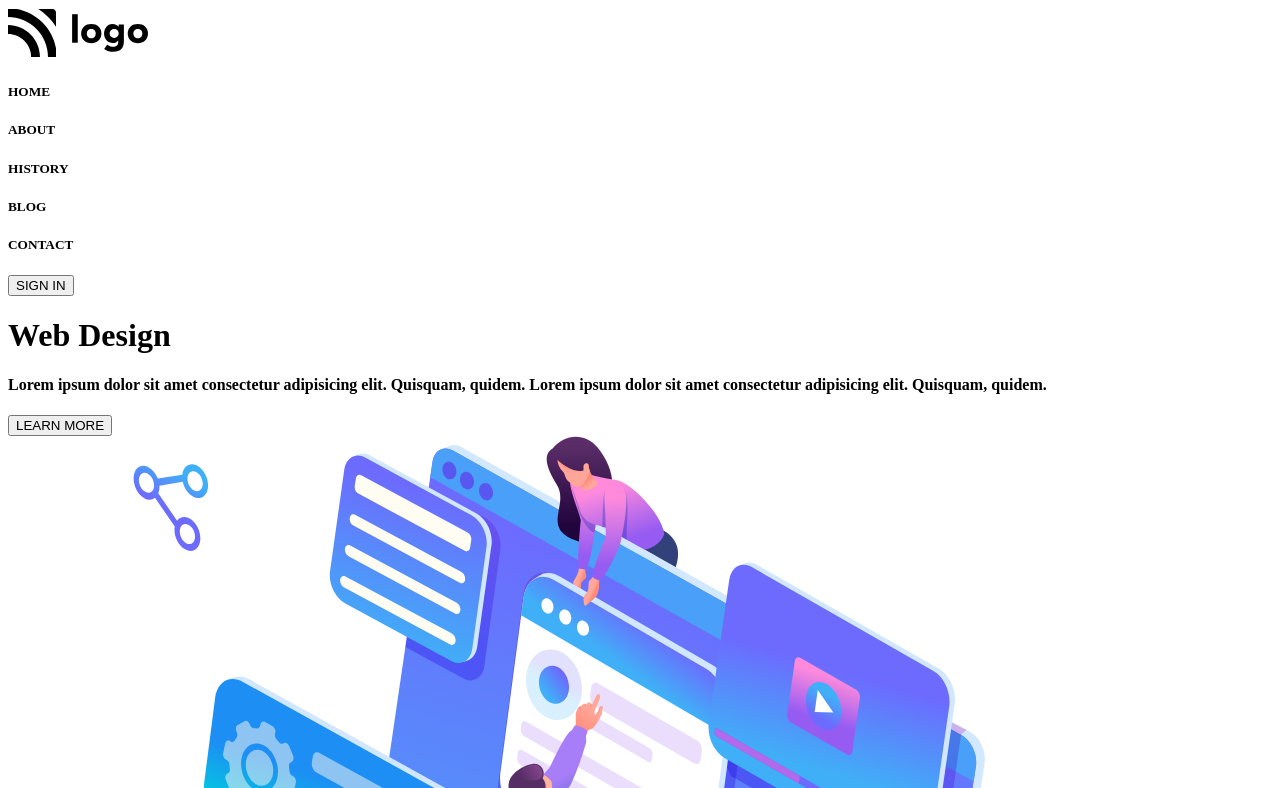
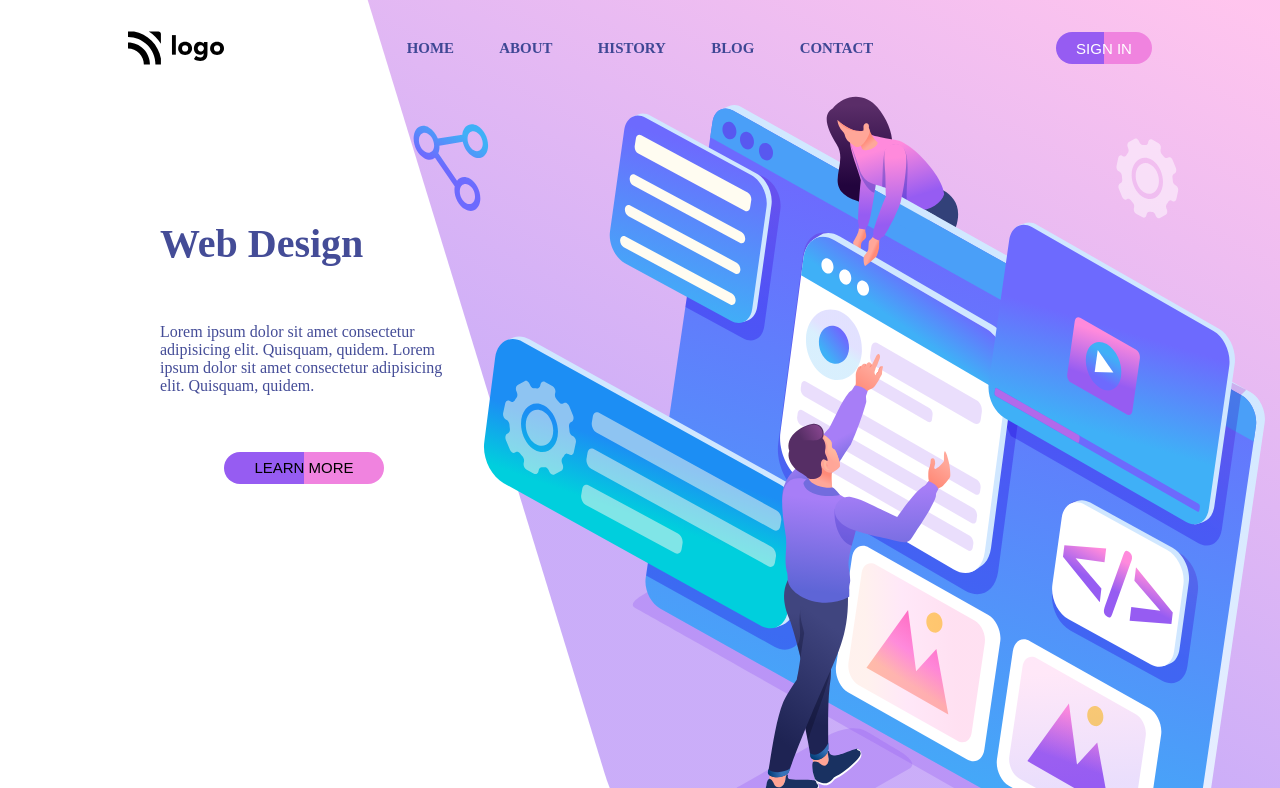
Before and after one commit to Nishantrajputs45/live-class-project-8, a website: page index.html in a window 1280 px wide. Shown: the top 788 px of the page. Drawn offline with Linux system fonts and the light colour scheme.

Commit message:
navbar and left part designed

```diff
--- a/css/index.css
+++ b/css/index.css
@@ -0,0 +1,70 @@
+* {
+  margin: 0;
+  padding: 0;
+}
+body {
+  background: url("../images/backcover.svg") no-repeat right;
+}
+.main-div {
+  display: flex;
+  flex-direction: column;
+}
+.nav-bar {
+  display: flex;
+  width: 80vw;
+  align-self: center;
+  justify-content: space-between;
+}
+.logo {
+  width: 6rem;
+  height: 6rem;
+}
+.nav-items {
+  display: flex;
+  width: 40vw;
+  justify-content: space-around;
+  align-items: center;
+  color: #3e4794;
+  font-size: 18px;
+}
+.signin-btn {
+  height: 2rem;
+  width: 6rem;
+  text-align: center;
+  align-self: center;
+  font-size: 15px;
+  color: #ffffff;
+  border-radius: 2rem;
+  border: none;
+  background: linear-gradient(90deg, #965cf2 50%, #f083df 50%);
+}
+.intro-section {
+  display: flex;
+}
+
+.left-section {
+  width: 18rem;
+  height: 20rem;
+  position: relative;
+  left: 10rem;
+  top: 6rem;
+  display: flex;
+  flex-direction: column;
+  justify-content: space-around;
+  color: #444c97;
+}
+.left-section h1 {
+  font-size: 40px;
+}
+.left-section h4 {
+  font-weight: 100;
+}
+.learn-more-btn {
+  width: 10rem;
+  height: 2rem;
+  font-size: 15px;
+  border: none;
+  border-radius: 2rem;
+  align-self: center;
+  background: linear-gradient(90deg, #965cf2 50%, #f083df 50%);
+}
--- a/index.html
+++ b/index.html
@@ -15,8 +15,8 @@
   </head>
   <body>
     <div class="main-div">
-      <nav>
-        <img src="./images/logo.svg" alt="logo" />
+      <nav class="nav-bar">
+        <img class="logo" src="./images/logo.svg" alt="logo" />
         <div class="nav-items">
           <h5 class="nav-item">HOME</h5>
           <h5 class="nav-item">ABOUT</h5>
```
